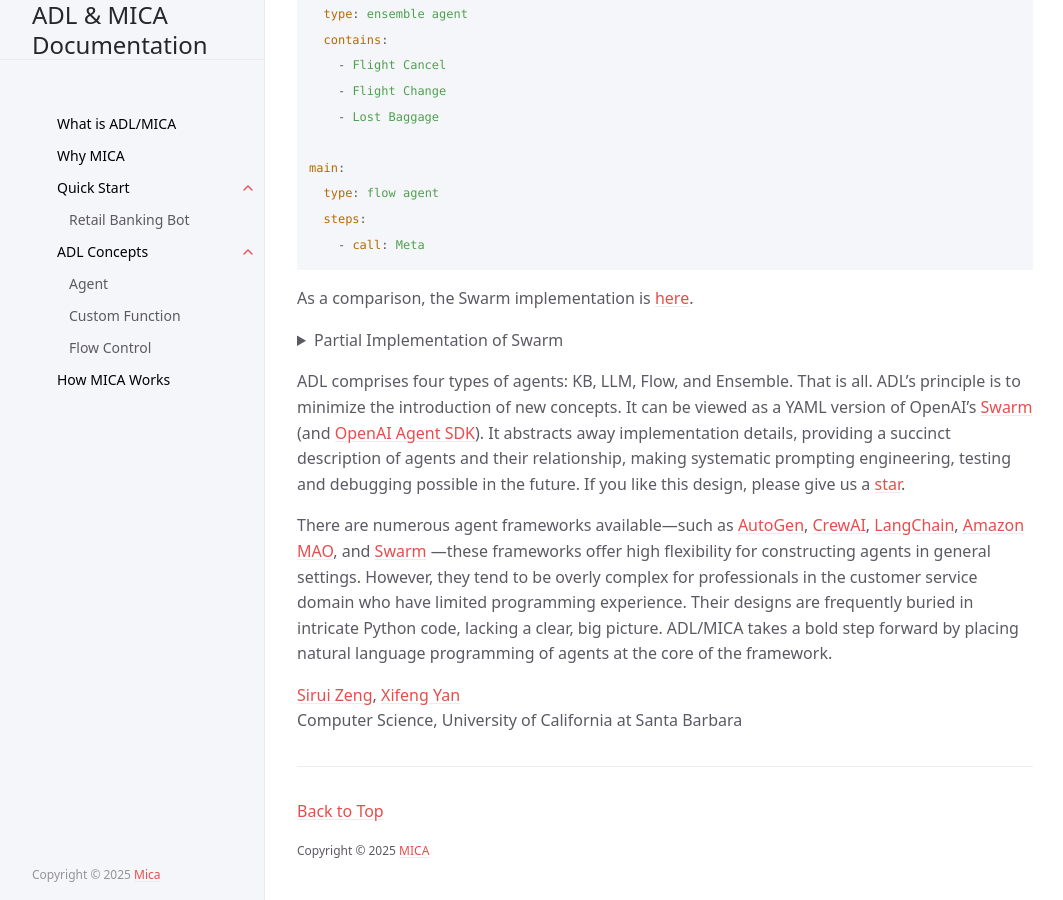
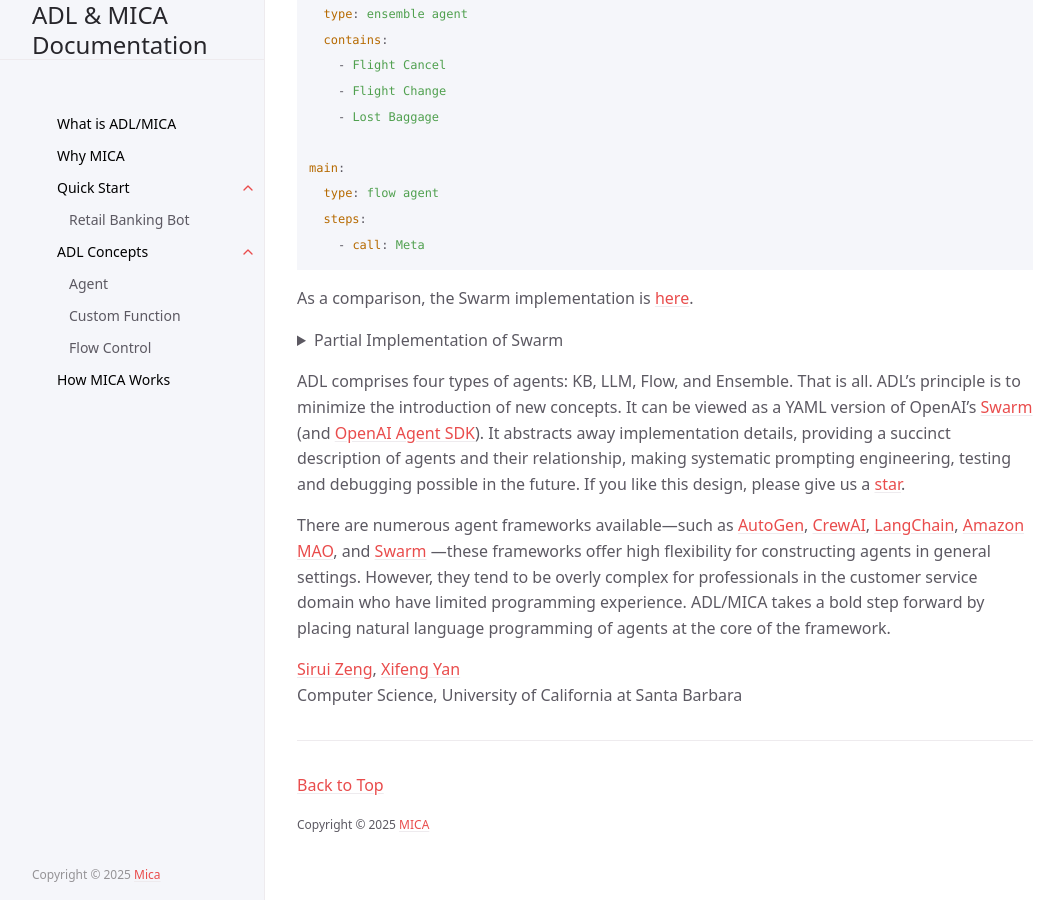
Before and after one commit to Mica-labs/Mica-labs.github.io, a Jekyll site: the page built from index.md, in a window 1280 px wide and 900 px high, scrolled down 892 px. Shown: the whole window, without its empty margins (107-1170 px from the left). Built offline with Jekyll 4.4.1, drawn with Linux system fonts in a browser that asks for light colours; cached includes are drawn as plain includes.

Commit message:
Update index.md

```diff
--- a/index.md
+++ b/index.md
@@ -136,7 +136,7 @@ lost_baggage = Agent(
 
 ADL comprises four types of agents: KB, LLM, Flow, and Ensemble. That is all.  ADL's principle is to minimize the introduction of new concepts. It can be viewed as a YAML version of OpenAI's [Swarm](https://github.com/openai/swarm) (and [OpenAI Agent SDK](https://platform.openai.com/docs/guides/agents-sdk)).  It  abstracts away implementation details, providing a succinct description of agents and their relationship, making systematic prompting engineering, testing and debugging possible in the future. If you like this design, please give us a [star](https://github.com/Mica-labs/MICA#staying-ahead).
 
-There are numerous agent frameworks available—such as [AutoGen](https://github.com/microsoft/autogen), [CrewAI](https://github.com/crewAIInc/crewAI), [LangChain](https://github.com/langchain-ai/langchain), [Amazon MAO](https://github.com/awslabs/multi-agent-orchestrator), and [Swarm](https://github.com/openai/swarm) —these frameworks offer high flexibility for constructing agents in general settings. However, they tend to be overly complex for professionals in the customer service domain who have limited programming experience. Their designs are frequently buried in intricate Python code, lacking a clear, big picture. ADL/MICA takes a bold step forward by placing natural language programming of agents at the core of the framework.
+There are numerous agent frameworks available—such as [AutoGen](https://github.com/microsoft/autogen), [CrewAI](https://github.com/crewAIInc/crewAI), [LangChain](https://github.com/langchain-ai/langchain), [Amazon MAO](https://github.com/awslabs/multi-agent-orchestrator), and [Swarm](https://github.com/openai/swarm) —these frameworks offer high flexibility for constructing agents in general settings. However, they tend to be overly complex for professionals in the customer service domain who have limited programming experience. ADL/MICA takes a bold step forward by placing natural language programming of agents at the core of the framework.
 
 [Sirui Zeng](https://siruizeng011.github.io/), [Xifeng Yan](https://sites.cs.ucsb.edu/~xyan/)
 Computer Science, University of California at Santa Barbara
```
